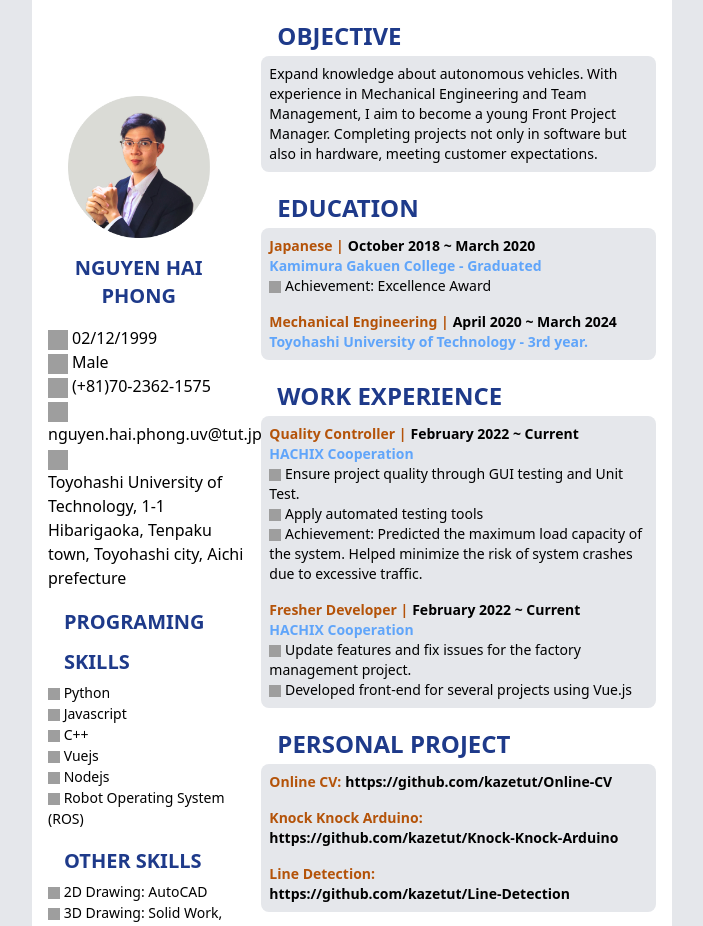
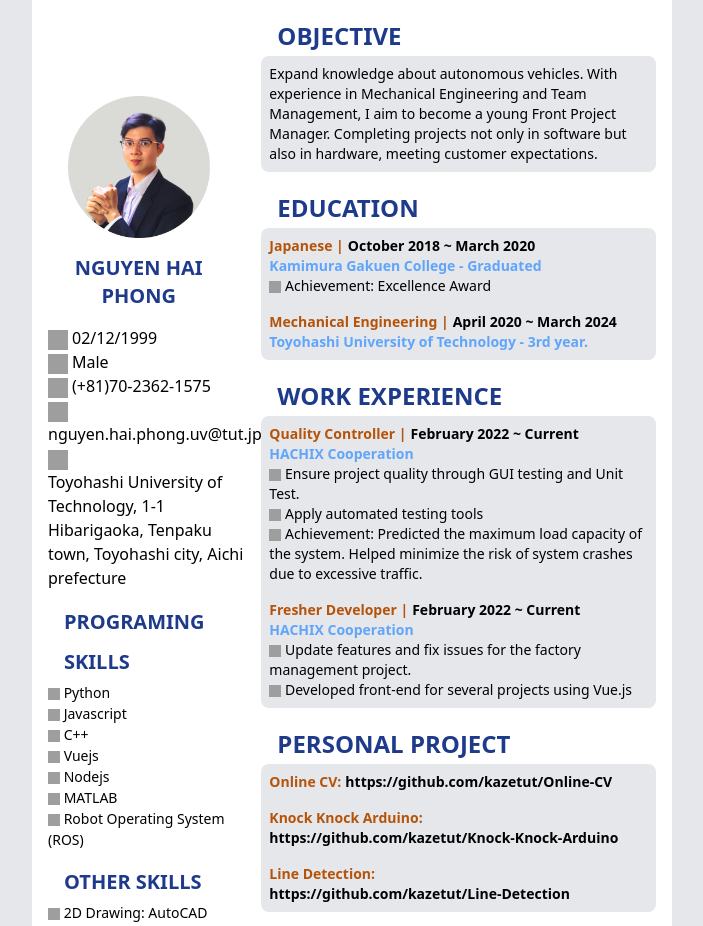
Before and after one commit to kazetut/Online_CV, a Vue app: page / in a window 1280 px wide. Shown: the top 926 px of the page, without its empty margins (288-991 px from the left). Built offline with nearby package versions, Linux system fonts and the light colour scheme; grey boxes are pictures that could not be loaded.

Commit message:
:sparkles: update programing skills

```diff
--- a/src/components/Label.vue
+++ b/src/components/Label.vue
@@ -74,6 +74,9 @@ export default {
               content_name: 'Nodejs',
             },
             {
+              content_name: 'MATLAB',
+            },
+            {
               content_name: 'Robot Operating System (ROS)',
             },
           ],
```
